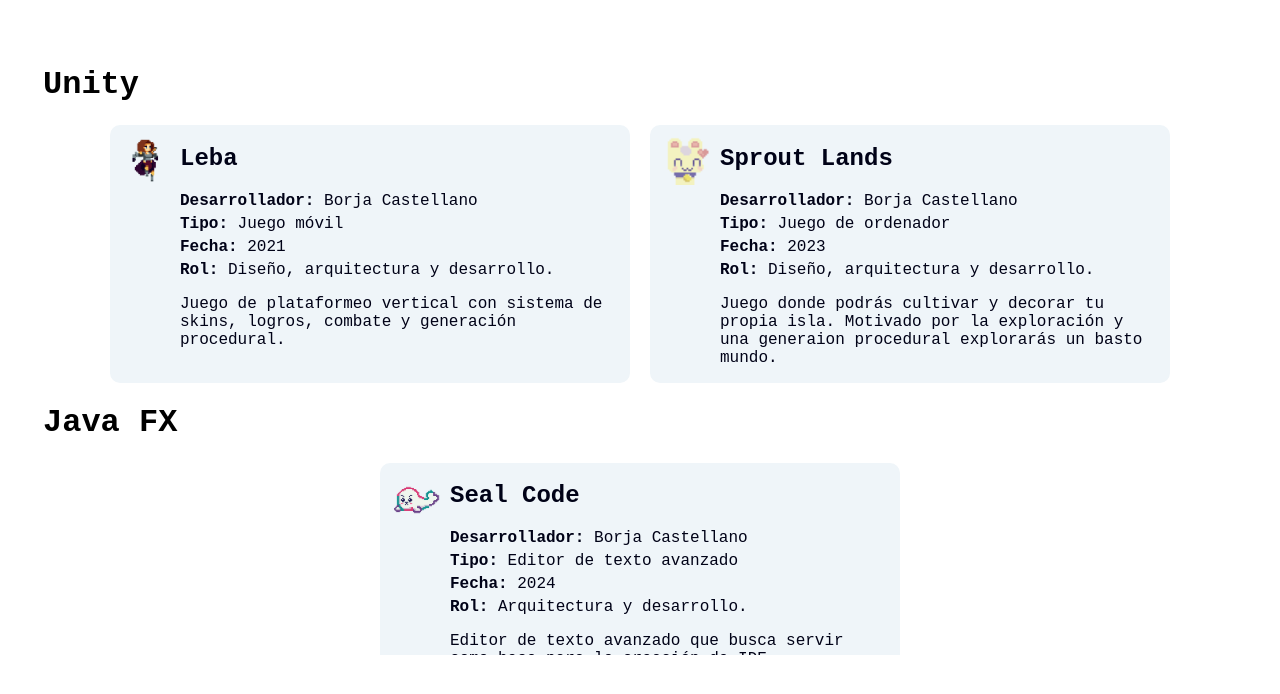
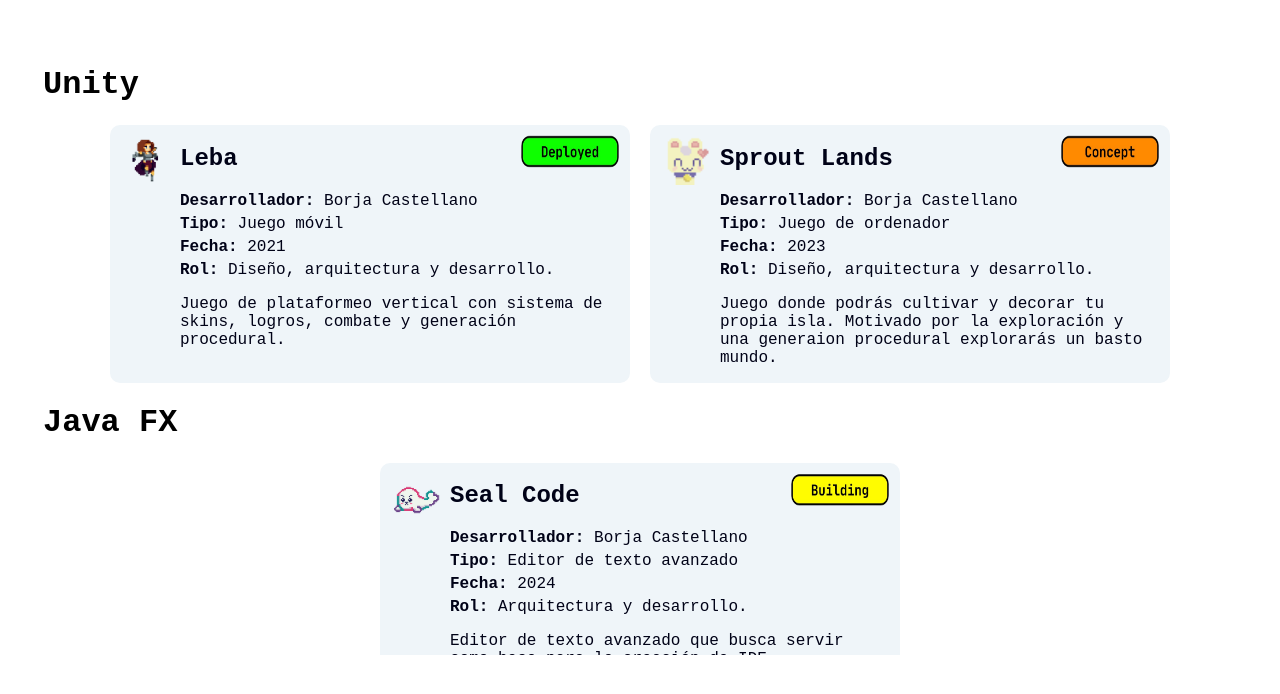
Before and after one commit to ZocoLini/MiPortfolio, a website built with webpack: page html/works.html in a window 1280 px wide. Built offline with nearby package versions, Linux system fonts and the light colour scheme.

Commit message:
Added Project State

```diff
--- a/css/iframes/works.css
+++ b/css/iframes/works.css
@@ -12,10 +12,22 @@
   max-width: 500px;
   width: 45%;
   display: flex;
+  position: relative;
   border-radius: 10px;
   padding: 0 10px;
   transition: background-color 0.3s, color 0.3s;
   background-color: var(--color-ibox-background);
+}
+
+.work-state
+{
+  position: absolute;
+  top: 0;
+  right: 0;
+  margin: 10px;
+  min-width: 100px;
+  max-height: 33px;
+  z-index: 10;
 }
 
 .work:hover
--- a/html/works.html
+++ b/html/works.html
@@ -21,6 +21,7 @@
             Juego de plataformeo vertical con sistema de skins, logros, combate y generación procedural.
           </p>
         </div>
+        <img class="work-state" src="../img/icon/deployed.png" alt="Deployed">
       </a>
 
       <a class="work primary-text" href="works/sprout-lands.html" target="_parent">
@@ -39,6 +40,7 @@
             explorarás un basto mundo.
           </p>
         </div>
+        <img class="work-state" src="../img/icon/concept.png" alt="Concept">
       </a>
     </div>
 
@@ -60,6 +62,7 @@
             Editor de texto avanzado que busca servir como base para la creación de IDE.
           </p>
         </div>
+        <img class="work-state" src="../img/icon/building.png" alt="Building">
       </a>
     </div>
   </div>
```
Also changed, not shown: img/icon/building.png (added), img/icon/concept.png (added), img/icon/deployed.png (added), img/icon/reloj.png (added), 1 other file.
